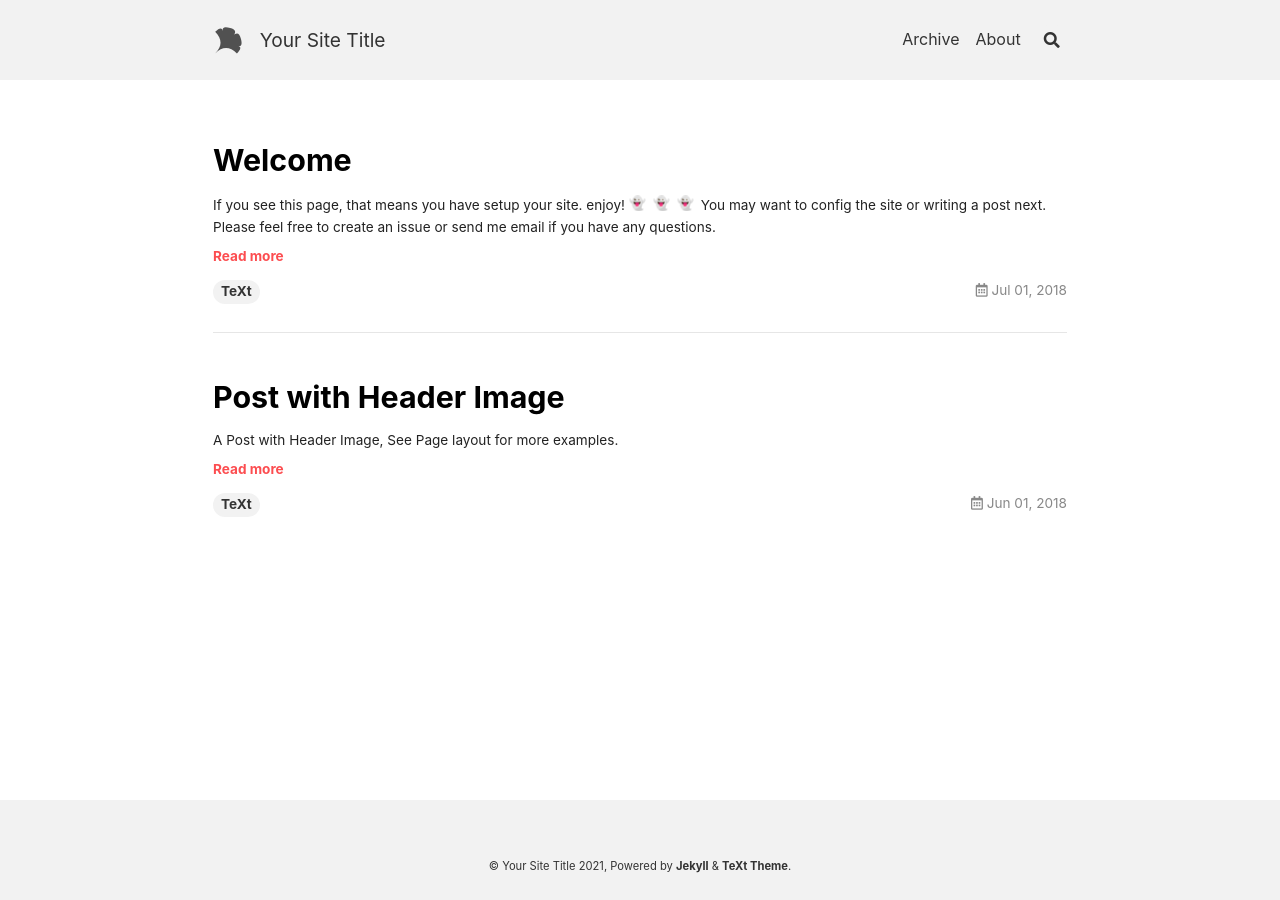
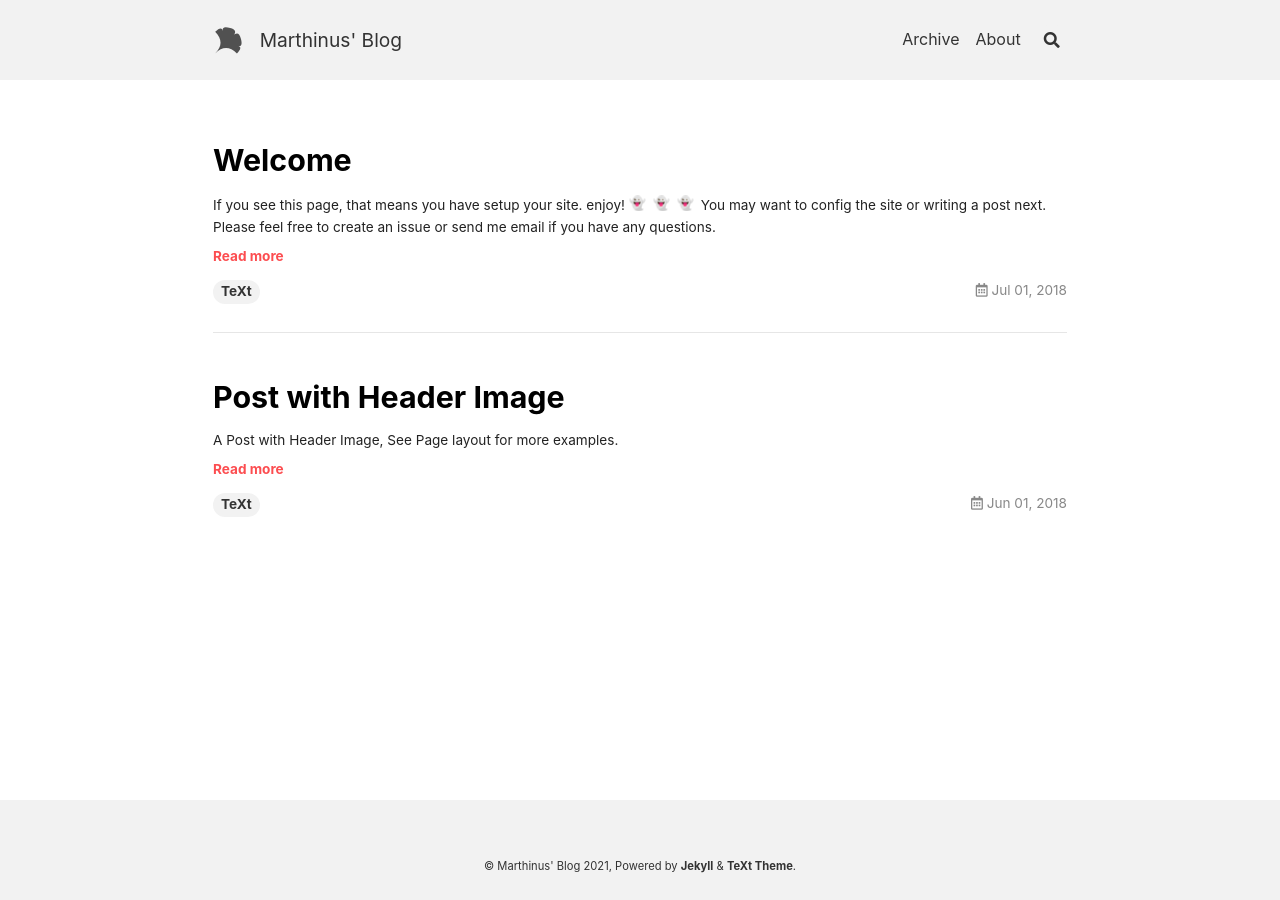
Before and after one commit to MJBekker/MJBekker.github.io, a Jekyll site: the page built from index.html, in a window 1280 px wide. Built offline with Jekyll 4.4.1, drawn with Linux system fonts in a browser that asks for light colours; nearby versions of some CDN libraries; emoji names are drawn with the system emoji font; the list of posts is cut into pages by our own code.

Commit message:
Update title and description

```diff
--- a/_config.yml
+++ b/_config.yml
@@ -20,9 +20,9 @@ text_skin: default # "default" (default), "dark", "forest", "ocean", "chocolate"
 highlight_theme: default # "default" (default), "tomorrow", "tomorrow-night", "tomorrow-night-eighties", "tomorrow-night-blue", "tomorrow-night-bright"
 url     : # the base hostname & protocol for your site e.g. https://www.someone.com
 baseurl : # does not include hostname
-title   : Your Site Title
+title   : Marthinus' Blog
 description: > # this means to ignore newlines until "Language & timezone"
-  Your Site Description
+  Marthinus' Blog meant for keeping track of and sharing interesting products and technologies.
 
 
 ## => Language and Timezone
```
